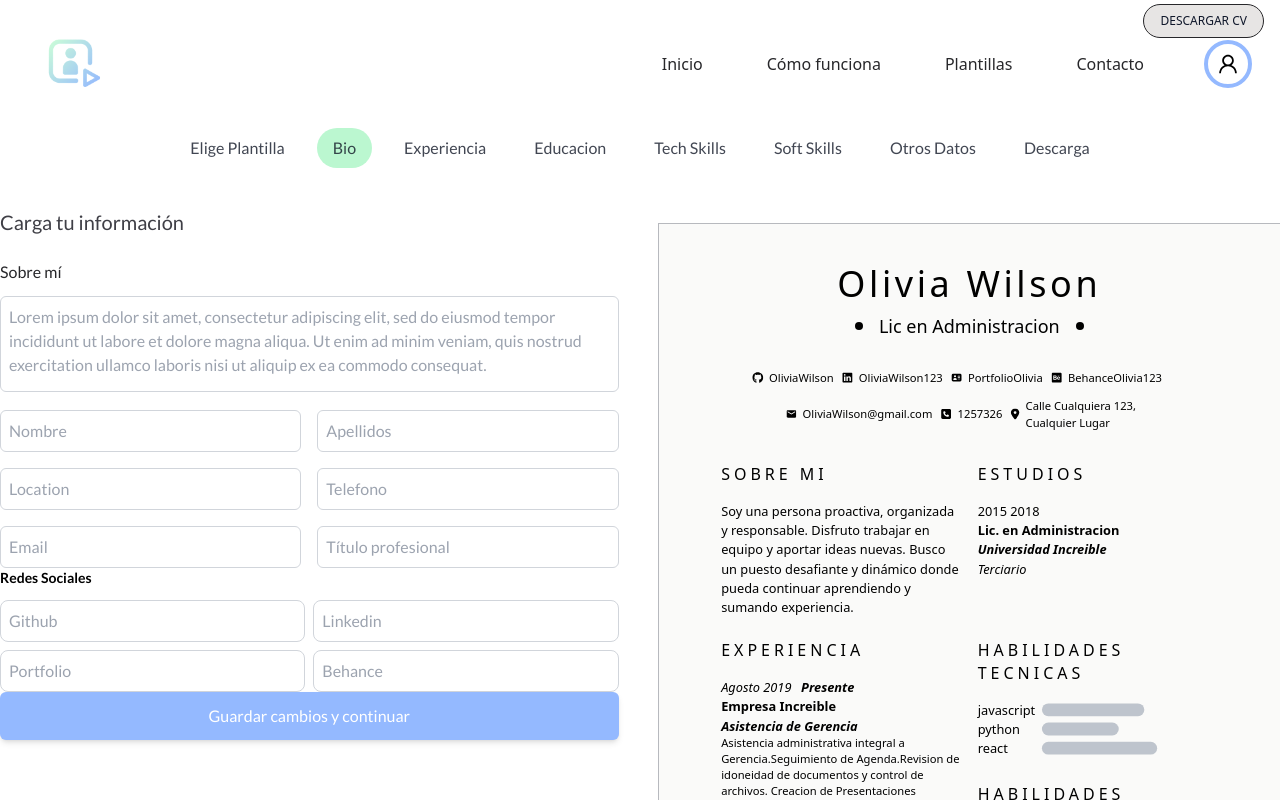
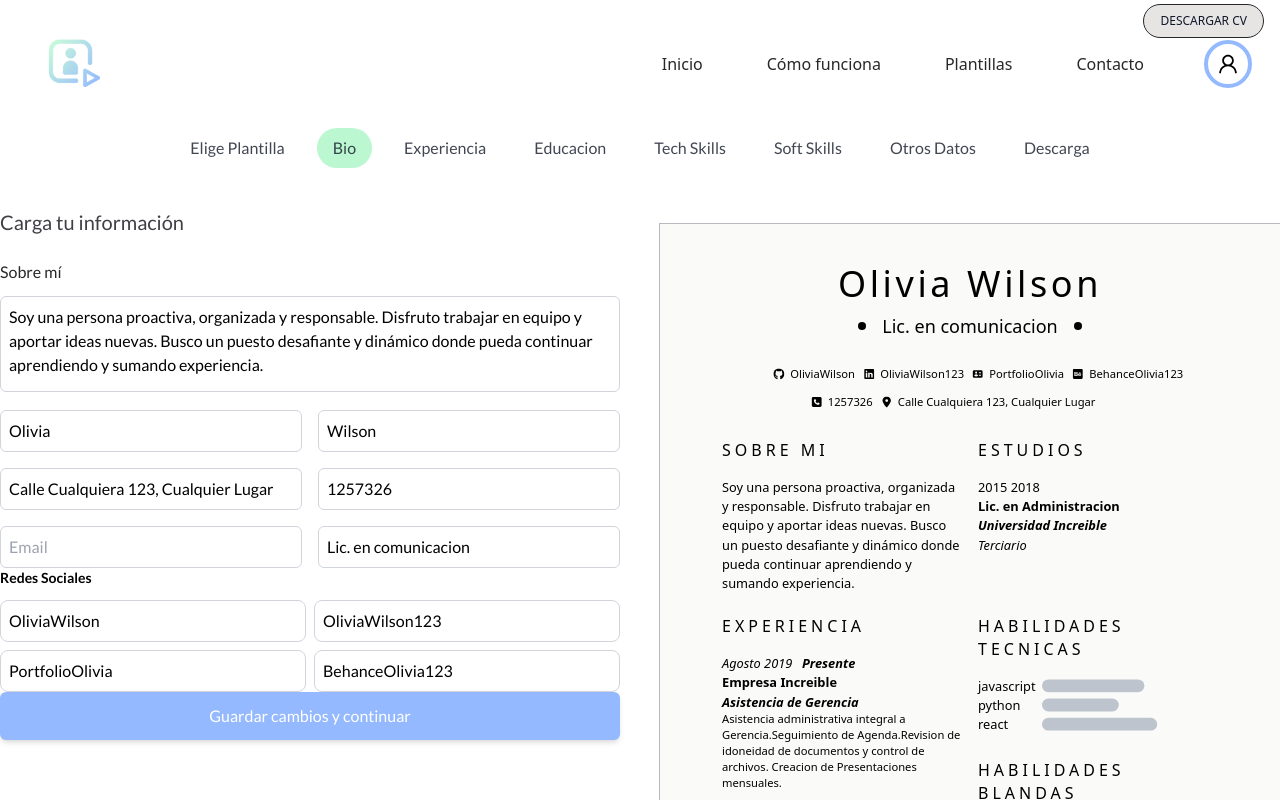
Before and after one commit to juanRCoder/i002-cvinter-front, a React (Vite) app in the folder cvInterApp/: page /CVTemplates/bio in a window 1280 px wide. Shown: the top 800 px of the page. Built offline with nearby package versions, Linux system fonts and the light colour scheme.

Commit message:
fix: fixing hash errors in componentes

```diff
--- a/cvInterApp/src/application/dashboard/components/CVTemplates.tsx
+++ b/cvInterApp/src/application/dashboard/components/CVTemplates.tsx
@@ -22,79 +22,6 @@ const CVTemplates = () => {
         pdf.save('CVinter-curriculum.pdf');
     };
     const { name, lastName, bio, titulo, experiencia, education, techSkills, softSkills, idiomas, certificados, personaInfo } = useCvStore();
-    const cvArrayData = {
-        educationUser: [
-            {
-                instituto: 'Universidad Increible',
-                carrera: 'Lic. en Administracion',
-                nivel: 'Terciario',
-                anoStart: 2015,
-                anoEnd: 2018
-            },
-            {
-                instituto: 'Colegio Secundario Fauget',
-                carrera: 'Bachillier en Economia',
-                nivel: 'Tecnico',
-                anoStart: 2018,
-                anoEnd: 2022
-            }
-        ],
-        experienciaUser: [
-            {
-                profesion: 'Asistencia de Gerencia',
-                empresa: 'Empresa Increible',
-                dateStart: 'Agosto 2019',
-                dateEnd: 'Presente',
-                descripcion: 'Asistencia administrativa integral a Gerencia.Seguimiento de Agenda.Revision de idoneidad de documentos y control de archivos. Creacion de Presentaciones mensuales.'
-            },
-            {
-                profesion: 'Asistencia de Administrativo',
-                empresa: 'Empresa Fauget',
-                dateStart: 'Enero 2016',
-                dateEnd: 'Julio 2017',
-                descripcion: 'Recepcion de Clientes, Manejo de Conmutador.Asistencia a mesa de entradas. Organizacion de libros de entrada y salidas.Mantenimiento de archivos.'
-            },
-            {
-                profesion: 'Pasante Administrativo',
-                empresa: 'Empresa Fauget',
-                dateStart: 'Enero 2016',
-                dateEnd: 'Julio 2017',
-                descripcion: 'Recepcion de Clientes, Manejo de Conmutador.Asistencia a mesa de entradas. Organizacion de libros de entrada y salidas.'
-            }
-        ],
-        techSkillsUser: [
-            { skill: 'javascript', nivel: 'intermedio' },
-            { skill: 'python', nivel: 'basico' },
-            { skill: 'react', nivel: 'avanzado' },
-        ],
-        idiomasUser: [
-            { languaje: 'espanol', nivel: 'nativo' },
-            { languaje: 'ingles', nivel: 'basico' }
-        ],
-        certificadosUser: [
-            {
-                skill: 'JavaScript Developer',
-                entidadEmisora: 'Udemy',
-                ano: 2020
-            },
-            {
-                skill: 'Python Developer',
-                entidadEmisora: 'Platzi',
-                ano: 2022
-            },
-        ],
-        infoUser: [
-            { icon: 'github', dato: 'OliviaWilson' },
-            { icon: 'linkedin', dato: 'OliviaWilson123' },
-            { icon: 'portfolio', dato: 'PortfolioOlivia' },
-            { icon: 'behance', dato: 'BehanceOlivia123' },
-            { icon: 'email', dato: 'OliviaWilson@gmail.com' },
-            { icon: 'telephone', dato: '1257326' },
-            { icon: 'address', dato: 'Calle Cualquiera 123, Cualquier Lugar' }
-        ],
-        softSkillsUser: ['liderazgo', 'Iniciativa', 'Inteligencia Emocional', 'Comunicacion'],
-        bioUser: "Soy una persona proactiva, organizada y responsable. Disfruto trabajar en equipo y aportar ideas nuevas. Busco un puesto desafiante y dinámico donde pueda continuar aprendiendo y sumando experiencia."
-    }
     const locationns = useLocation()
     if (locationns.pathname === "/CVTemplates") {
         return (
@@ -122,17 +49,17 @@ const CVTemplates = () => {
                             </div>
                             <div ref={cvRef} className="outline outline-1 outline-slate-600/30">
                                 <Template4
-                                    name={name || `Olivia`}
-                                    lastName={lastName || `Wilson`}
-                                    titulo={titulo || `Lic en Administracion`}
-                                    bio={bio || cvArrayData.bioUser}
-                                    education={education || cvArrayData.educationUser}
-                                    personaInfo={personaInfo || cvArrayData.infoUser}
-                                    experiencia={experiencia || cvArrayData.experienciaUser}
-                                    techSkills={techSkills || cvArrayData.techSkillsUser}
-                                    idiomas={idiomas || cvArrayData.idiomasUser}
-                                    certificados={certificados || cvArrayData.certificadosUser}
-                                    softSkills={softSkills || cvArrayData.softSkillsUser}
+                                    name={name}
+                                    lastName={lastName}
+                                    titulo={titulo}
+                                    bio={bio}
+                                    education={education}
+                                    personaInfo={personaInfo}
+                                    experiencia={experiencia}
+                                    techSkills={techSkills}
+                                    idiomas={idiomas}
+                                    certificados={certificados}
+                                    softSkills={softSkills}
                                 />
                             </div>
                             <button onClick={handleDownloadPdf} className="fixed z-50 right-4 top-1 text-xs rounded-full border border-solid border-zinc-800 bg-stone-200 px-4 py-2 text-slate-900 hover:bg-slate-900 hover:text-stone-200">
--- a/cvInterApp/src/application/dashboard/components/templates/Template5.tsx
+++ b/cvInterApp/src/application/dashboard/components/templates/Template5.tsx
@@ -5,7 +5,7 @@ import { HiIdentification } from "react-icons/hi2";
 import { FaBehanceSquare } from "react-icons/fa";
 import { Template5Props } from "./interfaces-templates";
 
-const Template5: React.FC<Template5Props> = ({ name, lastName, bio, titulo, education, location, experiencia, redes, techSkills, idiomas, certificados, softSkills }) => {
+const Template5: React.FC<Template5Props> = ({ name, lastName, bio, titulo, education, experiencia, personaInfo, techSkills, idiomas, certificados, softSkills }) => {
   return (
     <main className="w-full h-full bg-stone-50 outline outline-1 outline-stone-200 scale-95" style={{ maxWidth: '45rem' }}>
      <section className="py-24">
@@ -14,16 +14,38 @@ const Template5: React.FC<Template5Props> = ({ name, lastName, bio, titulo, educ
           <h3 className="text-center pt-2 text-xl tracking-widest mb-4">{titulo}</h3>
         </header>
         <section className="flex mx-14 mb-2 gap-2 justify-center text-xs">
-          {redes && redes.map(x => (
-            <div key={x.user} className="flex items-center">
-              {x.red == 'github' ? <FaGithub />
-                : (x.red == 'linkedin' ? <FaLinkedin />
-                  : (x.red == 'portfolio' ? <HiIdentification />
-                    : (x.red == 'behance' ? <FaBehanceSquare />
-                      : '')))}
-              <p>{x.user}</p>
-            </div>
-          ))}
+         {personaInfo && personaInfo.map(x => (
+              <div key={x.dato} className="flex items-center gap-2">
+                {(() => {
+                  switch (x.icon) {
+                    case 'github':
+                      return <FaGithub />;
+                    case 'linkedin':
+                      return <FaLinkedin />;
+                    case 'portfolio':
+                      return <HiIdentification />;
+                    case 'behance':
+                      return <FaBehanceSquare />;
+                    default:
+                      return null;
+                  }
+                })()}
+                {(() => {
+                  switch (x.icon) {
+                    case 'github':
+                      return <p>{x.dato}</p>;
+                    case 'linkedin':
+                      return <p>{x.dato}</p>;
+                    case 'portfolio':
+                      return <p>{x.dato}</p>;
+                    case 'behance':
+                      return <p>{x.dato}</p>;
+                    default:
+                      return null;
+                  }
+                })()}
+              </div>
+            ))}
         </section>
         <section className="flex gap-5 mx-24 justify-center text-xs">
           {idiomas && idiomas.map((x, i) => (
@@ -42,15 +64,34 @@ const Template5: React.FC<Template5Props> = ({ name, lastName, bio, titulo, educ
               <p className="text-3xl italic font-thin tracking-tighter">CONTACTO</p>
             </header>
             <aside className="mt-5 mb-10 flex flex-col gap-5">
-              {location && location.map((x, i) => (
-                <p key={i} className="flex items-center gap-5 font-semibold tex-sm">
-                  {x.red == 'telephone' ? <FaSquarePhone className="text-2xl" />
-                    : (x.red == 'email' ? <MdEmail className="text-2xl" />
-                    : (x.red == 'address' ? <FaLocationDot className="text-2xl" />
-                    : ''))}
-                 {x.user}
-                </p>
-              ))}
+            {personaInfo && personaInfo.map(x => (
+              <div key={x.icon} className="flex items-center gap-2">
+                {(() => {
+                  switch (x.icon) {
+                    case 'email':
+                      return <MdEmail />;
+                    case 'telephone':
+                      return <FaSquarePhone />;
+                    case 'address':
+                      return <FaLocationDot />;
+                    default:
+                      return null;
+                  }
+                })()}
+                {(() => {
+                  switch (x.icon) {
+                    case 'telephone':
+                      return <p>{x.dato}</p>;
+                    case 'address':
+                      return <p>{x.dato}</p>;
+                    case 'email':
+                      return <p>{x.dato}</p>;
+                    default:
+                      return null;
+                  }
+                })()}
+              </div>
+            ))}
             </aside>
             {education && education.length > 0 && (
               <header className="mb-5 flex justify-start items-center gap-3">
@@ -91,7 +132,7 @@ const Template5: React.FC<Template5Props> = ({ name, lastName, bio, titulo, educ
                   <h3 className="text-lg font-semibold">{x.profesion}</h3>
                   <p className="font-semibold">{x.empresa}</p>
                   <span className="font-thin italic">{x.dateStart}  -  {x.dateEnd}</span>
-                  <p className="text-sm">{x.rol}</p>
+                  <p className="text-sm">{x.descripcion}</p>
                 </div>
               ))}
             </section>
--- a/cvInterApp/src/application/dashboard/components/views/SelectTemplate.tsx
+++ b/cvInterApp/src/application/dashboard/components/views/SelectTemplate.tsx
@@ -28,7 +28,7 @@ const SelectTemplate = () => {
         { id: 5, src: clasico, alt: "Plantilla 5", name: "Clasico" }
     ];
 
-    const handleSelect = (templateId) => {
+    const handleSelect = (templateId: number) => {
         setTemplate(templateId);
     };
 
--- a/cvInterApp/src/application/zustand/store/CvStore.ts
+++ b/cvInterApp/src/application/zustand/store/CvStore.ts
@@ -29,18 +29,18 @@ interface CvStore extends Template5Props {
 
 export const useCvStore = create<CvStore>((set) => ({
   templateSelected: 0,
-  // name: "Olivia",
-  // lastName: "Wilson",
-  // titulo: "Lic. en comunicacion",
-  // bio: "Soy una persona proactiva, organizada y responsable. Disfruto trabajar en equipo y aportar ideas nuevas. Busco un puesto desafiante y dinámico donde pueda continuar aprendiendo y sumando experiencia.",
-  // personaInfo: [
-  //   { icon: 'telephone', dato: '1257326' },
-  //   { icon: 'address', dato: 'Calle Cualquiera 123, Cualquier Lugar' },
-  //   { icon: 'github', dato: 'OliviaWilson' },
-  //   { icon: 'linkedin', dato: 'OliviaWilson123' },
-  //   { icon: 'portfolio', dato: 'PortfolioOlivia' },
-  //   { icon: 'behance', dato: 'BehanceOlivia123' }
-  // ],
+  name: "Olivia",
+  lastName: "Wilson",
+  titulo: "Lic. en comunicacion",
+  bio: "Soy una persona proactiva, organizada y responsable. Disfruto trabajar en equipo y aportar ideas nuevas. Busco un puesto desafiante y dinámico donde pueda continuar aprendiendo y sumando experiencia.",
+  personaInfo: [
+    { icon: 'telephone', dato: '1257326' },
+    { icon: 'address', dato: 'Calle Cualquiera 123, Cualquier Lugar' },
+    { icon: 'github', dato: 'OliviaWilson' },
+    { icon: 'linkedin', dato: 'OliviaWilson123' },
+    { icon: 'portfolio', dato: 'PortfolioOlivia' },
+    { icon: 'behance', dato: 'BehanceOlivia123' }
+  ],
   techSkills: [
     { skill: "javascript", nivel: "intermedio" },
     { skill: "python", nivel: "basico" },
```
Also changed, not shown: cvInterApp/src/application/dashboard/components/templates/interfaces-templates.ts (+4 -4 lines), cvInterApp/src/application/index.ts (deleted, +0 -32 lines).
